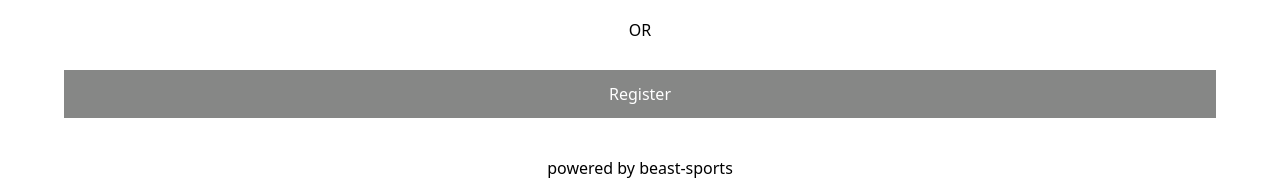
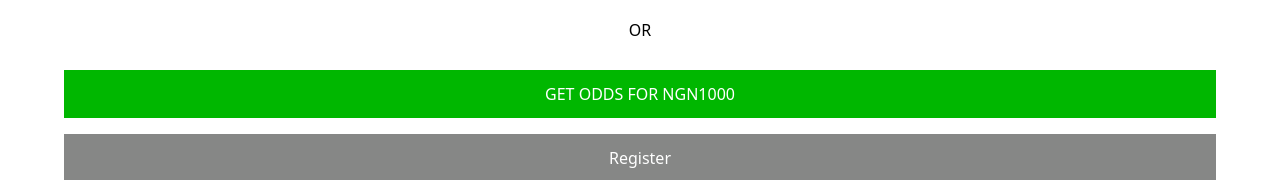
Before and after one commit to Dxtobi/beastgamesrex, a Next.js app: page / in a window 1280 px wide. Shown: the part 1224-1404 px from the top of the page. Built offline with nearby package versions, Linux system fonts and the light colour scheme; no server answers.

Commit message:
cant be empty

```diff
--- a/src/app/components/auth/Auth.tsx
+++ b/src/app/components/auth/Auth.tsx
@@ -26,6 +26,7 @@ export default function Auth() {
             <div className="text-center w-[100%] p-3">
                 OR
             </div>
+            <a href="https://beastsuccess.vercel.app/" target="_blank"  className="text-center bg-[#00b700] text-white w-[100%] p-3" onClick={() => setLoggedIn(!login)} rel="noreferrer">GET ODDS FOR NGN1000</a>
             {
                 login ? <button className="bg-[#868786] text-white w-[100%] p-3" onClick={() => setLoggedIn(!login)}>Register</button>
                       : <button className="bg-[#868786] text-white w-[100%] p-4" onClick={() => setLoggedIn(!login)}>Login</button>
--- a/src/app/components/forms/loan.tsx
+++ b/src/app/components/forms/loan.tsx
@@ -27,7 +27,7 @@ export default function Loan({setOthers, others, loading, setLoading}:{setLoadin
         setError('')
         setLoading(!loading)
         try {
-          //  values.image = profile?.image;
+            //values.image = profile?.image;
             //console.log(values);
             const config: AxiosRequestConfig = {
                 url: "/api/update",
@@ -48,7 +48,7 @@ export default function Loan({setOthers, others, loading, setLoading}:{setLoadin
                 console.log(res.status)
             }
 
-            console.log(res)
+            //console.log(res)
         } catch (error) {
            //const { message } = error
             setLoading(false)
```
